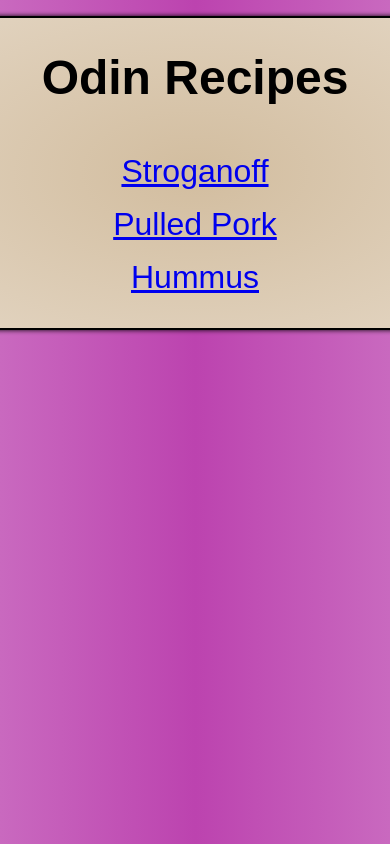
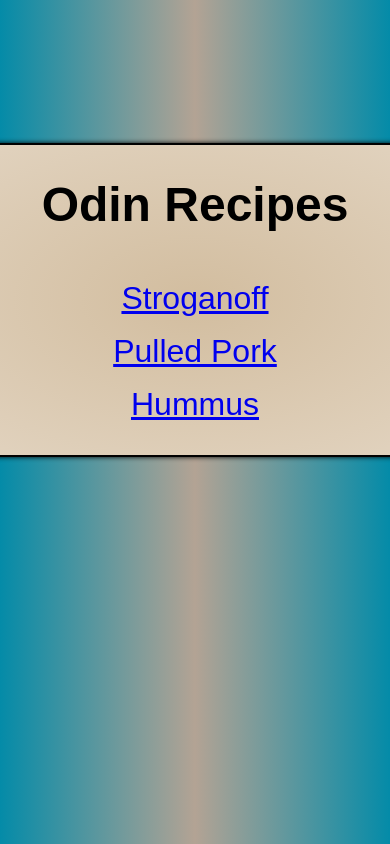
Before and after one commit to conels08/odin-recipes, a plain HTML site: page index.html in a window 390 px wide. Shown: the top 844 px of the page. Drawn offline with Linux system fonts and the light colour scheme.

Commit message:
Add styles such as bg color and margins to home page
Change the index.html's body class to "body-home"
to set it apart from other pages of the directory.
change bg color of all pages (don't like - will
change again)
adjust margin-top on homepage to push down content
container aesthetically & maintain responsiveness.

```diff
--- a/index.html
+++ b/index.html
@@ -6,7 +6,7 @@
   <link rel="stylesheet" href="styles.css">
   <title>Odin Recipes</title>
 </head>
-<body class="body">
+<body class="body-home">
   <div class="container">
     <h1 class="home-title">Odin Recipes</h1>
     <ul>
--- a/styles.css
+++ b/styles.css
@@ -9,7 +9,11 @@ body {
   justify-content: center;
   align-items: center;
   font-family: sans-serif;
-  background: linear-gradient(90deg, #C969BF, #BC43AF 50%, #C969BF);
+  background: linear-gradient(90deg, #048ba8, #b3a394 50%, #048ba8);
+}
+
+.body-home {
+  margin-top: 15vh;
 }
 
 h1 {
```
